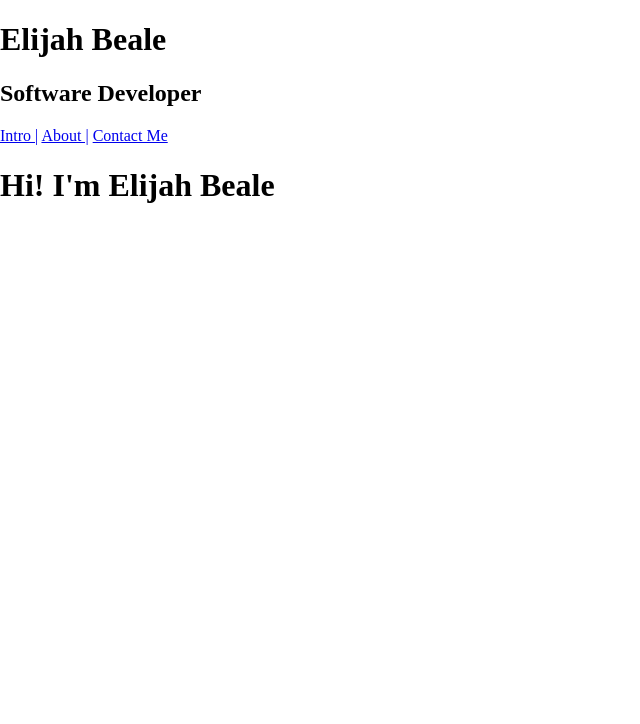
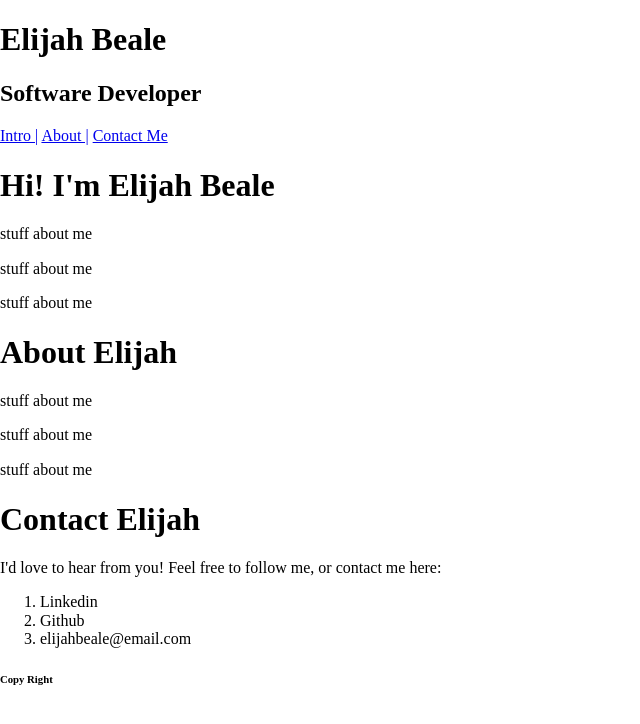
Before and after one commit to zetaomegagon/thinkful-portfolio-project, a plain HTML site: page index.html in a window 1280 px wide. Shown: the whole page, without its empty margins (0-640 px from the left). Drawn offline with nearby package versions, Linux system fonts and the light colour scheme.

Commit message:
Added major structural elements

```diff
--- a/index.html
+++ b/index.html
@@ -52,5 +52,38 @@
     <main>
       <div>
 	<article>
-	  <section>
+	  <section class="intro">
 	    <h1>Hi! I'm Elijah Beale</h1>
+	    <p>stuff about me</p>
+	    <p>stuff about me</p>
+	    <p>stuff about me</p>
+	  </section>
+
+	  <section class="about">
+	    <h1>About Elijah</h1>
+	    <p>stuff about me</p>
+	    <p>stuff about me</p>
+	    <p>stuff about me</p>
+	  </section>
+
+	  <section class="contact">
+	    <h1>Contact Elijah</h1>
+	    <p>I'd love to hear from you! Feel free to follow me, or contact me here:</p>
+	    <ol>
+	      <li>Linkedin</li>
+	      <li>Github</li>
+	      <li>elijahbeale@email.com</li>
+	    </ol>
+	  </section>
+
+	</article>
+      </div>
+    </main>
+
+    <footer>
+      <div>
+	<h6>Copy Right<h6>
+      </div>
+    </footer>
+
+</html>
```
